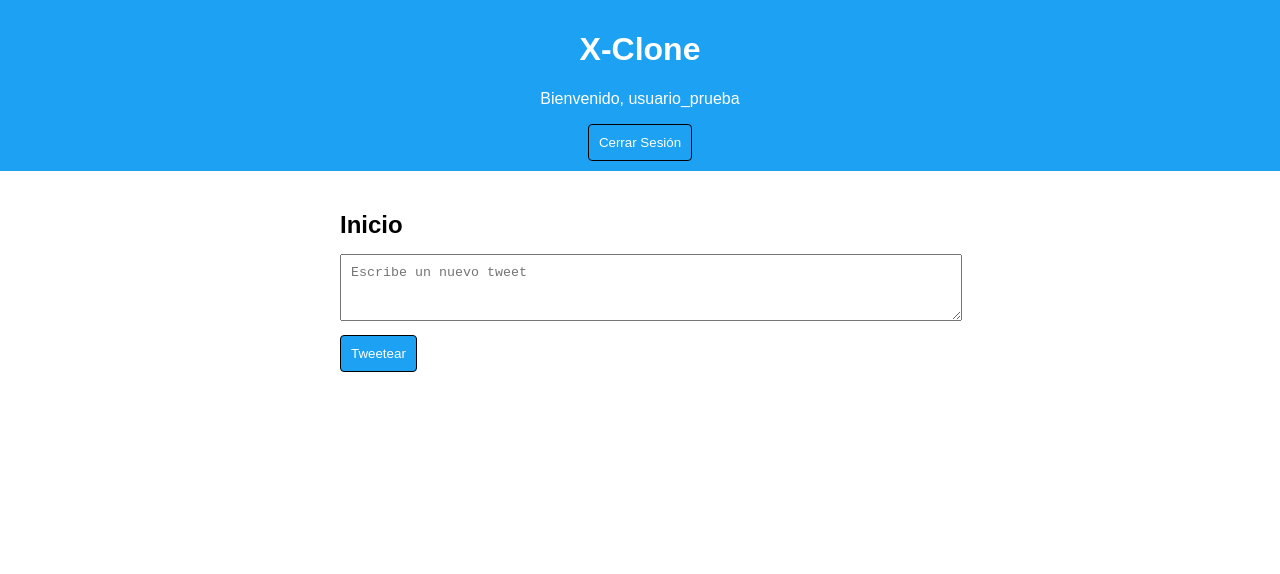
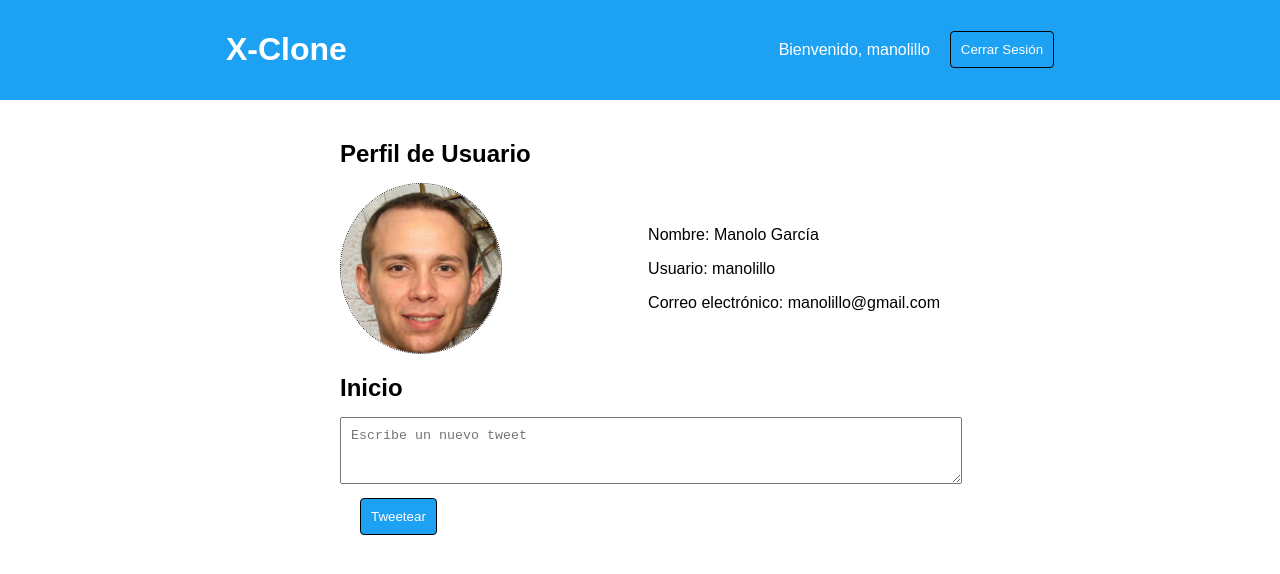
Before and after one commit to Varino3/clone-X, a React (Vite) app: page / in a window 1280 px wide. Both pictures are taken after a click on the button "Acceder". Shown: the top 574 px of the page. Built offline with nearby package versions, Linux system fonts and the light colour scheme.

Commit message:
datos de usuario

```diff
--- a/src/App.css
+++ b/src/App.css
@@ -1,6 +1,4 @@
-/* App.css */
-
-/* Estilos globales que aplican a toda la aplicación */
+/* Estilos globales */
 body {
   font-family: 'Arial', sans-serif;
   margin: 0;
@@ -11,10 +9,16 @@ header {
   background-color: #1da1f2;
   color: white;
   padding: 10px;
-  text-align: center;
+  display: flex;
+  justify-content: space-around;
 }
 
-/* Estilos específicos de Home.jsx */
+header>div {
+  display: flex;
+  align-items: center;
+}
+
+/* Estilos Home.jsx */
 .home-container {
   max-width: 600px;
   margin: 0 auto;
@@ -43,8 +47,10 @@ button {
   color: white;
   border: 1px solid black;
   border-radius: 4px;
+  margin-left: 20px;
 }
-button:hover{
+
+button:hover {
   background-color: #1984c7;
 }
 
@@ -61,3 +67,16 @@ button:hover{
   margin: 10px;
   max-width: 400px;
 }
+
+/* Estilos perfil */
+.user-profile>div>div {
+  display: flex;
+  justify-content: space-between;
+  align-items: center;
+}
+
+.user-profile img {
+  width: 10rem;
+  border-radius: 50%;
+  border: 1px dotted;
+}
--- a/src/components/Header.jsx
+++ b/src/components/Header.jsx
@@ -1,7 +1,10 @@
 // components/Header.jsx
 import React from 'react';
 import { useSelector, useDispatch } from 'react-redux';
-import { setUser, logout } from '../store/actions'; // Ajusta la ruta según tu estructura de carpetas
+import { setUser, logout } from '../store/actions';
+
+// Foto del usuario
+import avatarUser from '../assets/avatar.jpg';
 
 const Header = () => {
     const user = useSelector((state) => state.user);
@@ -9,7 +12,12 @@ const Header = () => {
 
     const handleLogin = () => {
         // Simulación de inicio de sesión
-        const mockUser = { username: 'usuario_prueba' };
+        const mockUser = {
+            username: 'manolillo',
+            name: 'Manolo García',
+            email: 'manolillo@gmail.com',
+            avatar: avatarUser
+        };
         dispatch(setUser(mockUser));
     };
 
--- a/src/components/UserProfile.jsx
+++ b/src/components/UserProfile.jsx
@@ -0,0 +1,29 @@
+// components/UserProfile.jsx
+import React from 'react';
+import { useSelector } from 'react-redux';
+
+const UserProfile = () => {
+    const user = useSelector((state) => state.user);
+
+    return (
+        <div className="user-profile">
+            {user ? (
+                <div>
+                    <h2>Perfil de Usuario</h2>
+                    <div>
+                        <img src={user.avatar} alt="Avatar usuario" />
+                        <div>
+                            <p>Nombre: {user.name}</p>
+                            <p>Usuario: {user.username}</p>
+                            <p>Correo electrónico: {user.email}</p>
+                        </div>
+                    </div>
+                </div>
+            ) : (
+                <p>Inicie sesión para acceder a todas las funcionalidades</p>
+            )}
+        </div>
+    );
+};
+
+export default UserProfile;
--- a/src/pages/Home.jsx
+++ b/src/pages/Home.jsx
@@ -2,6 +2,7 @@
 import React, { useState } from 'react';
 import { useSelector, useDispatch } from 'react-redux';
 import TweetList from '../components/TweetList';
+import UserProfile from '../components/UserProfile';
 import { addTweet } from '../store/actions';
 
 const Home = () => {
@@ -23,6 +24,7 @@ const Home = () => {
 
     return (
         <div className='home-container'>
+            <UserProfile />
             <h2>Inicio</h2>
             <div className='tweet-form'>
                 <textarea
--- a/src/store/reducers.jsx
+++ b/src/store/reducers.jsx
@@ -1,7 +1,5 @@
 // store/reducers.jsx
 import { combineReducers } from 'redux';
-
-// ... otros reducers ...
 
 // Reducer para el usuario
 export const userReducer = (state = null, action) => {
@@ -29,7 +27,6 @@ export const tweetsReducer = (state = [], action) => {
 const rootReducer = combineReducers({
     user: userReducer,
     tweets: tweetsReducer,
-    // Puedes agregar más reducers según sea necesario
 });
 
 export default rootReducer;
```
Also changed, not shown: src/assets/avatar.jpg (added), src/pages/Profile.jsx (deleted).
